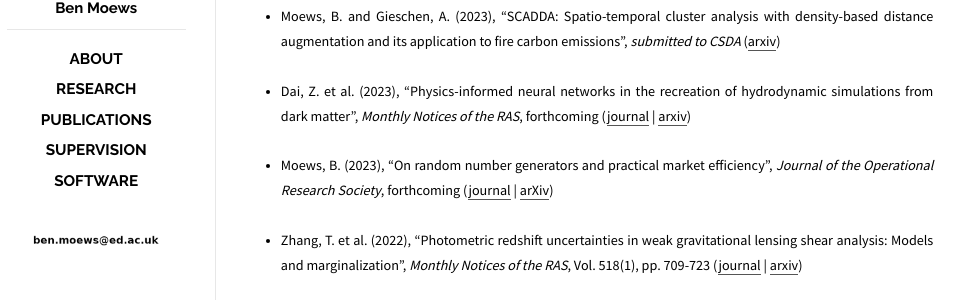
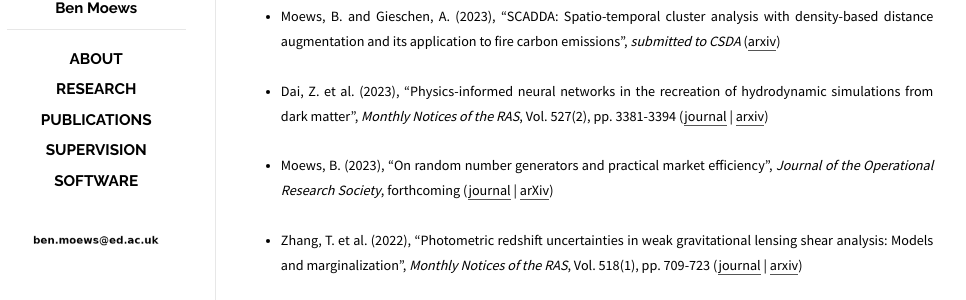
Before and after one commit to moews/moews.github.io, a Jekyll site: the page built from _posts/2017-03-25-publications.md, in a window 1280 px wide. Shown: the part 191-491 px from the top of the page, without its empty margins (143-1109 px from the left). Built offline with Jekyll 4.4.1, drawn with Linux system fonts in a browser that asks for light colours.

Commit message:
Update 2017-03-25-publications.md

```diff
--- a/_posts/2017-03-25-publications.md
+++ b/_posts/2017-03-25-publications.md
@@ -12,7 +12,7 @@ categories: posts
 
 * <small>Moews, B. and Gieschen, A. (2023), "SCADDA: Spatio-temporal cluster analysis with density-based distance augmentation and its application to fire carbon emissions", _submitted to CSDA_ ([arxiv](https://arxiv.org/abs/2311.04290))</small>
 
-* <small>Dai, Z. et al. (2023), "Physics-informed neural networks in the recreation of hydrodynamic simulations from dark matter", _Monthly Notices of the RAS_, forthcoming ([journal](https://doi.org/10.1093/mnras/stad3394) | [arxiv](https://arxiv.org/abs/2303.14090))</small>
+* <small>Dai, Z. et al. (2023), "Physics-informed neural networks in the recreation of hydrodynamic simulations from dark matter", _Monthly Notices of the RAS_, Vol. 527(2), pp. 3381-3394 ([journal](https://doi.org/10.1093/mnras/stad3394) | [arxiv](https://arxiv.org/abs/2303.14090))</small>
 
 * <small>Moews, B. (2023), "On random number generators and practical market efficiency", _Journal of the Operational Research Society_, forthcoming ([journal](https://doi.org/10.1080/01605682.2023.2219292) | [arXiv](https://arxiv.org/abs/2305.17419))</small>
 
```
